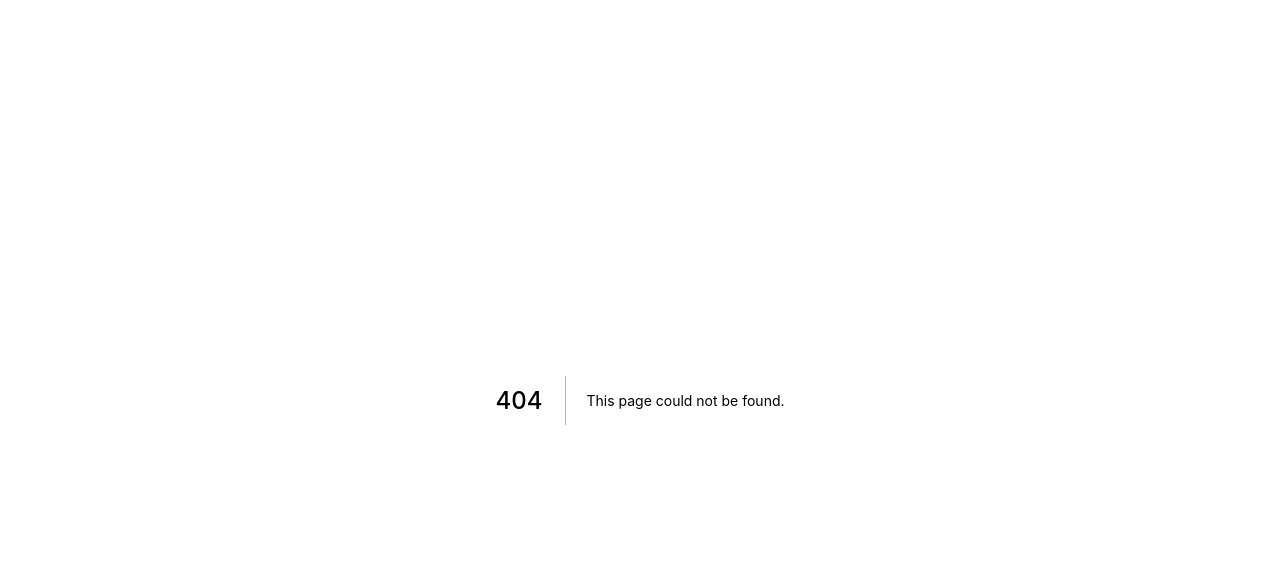
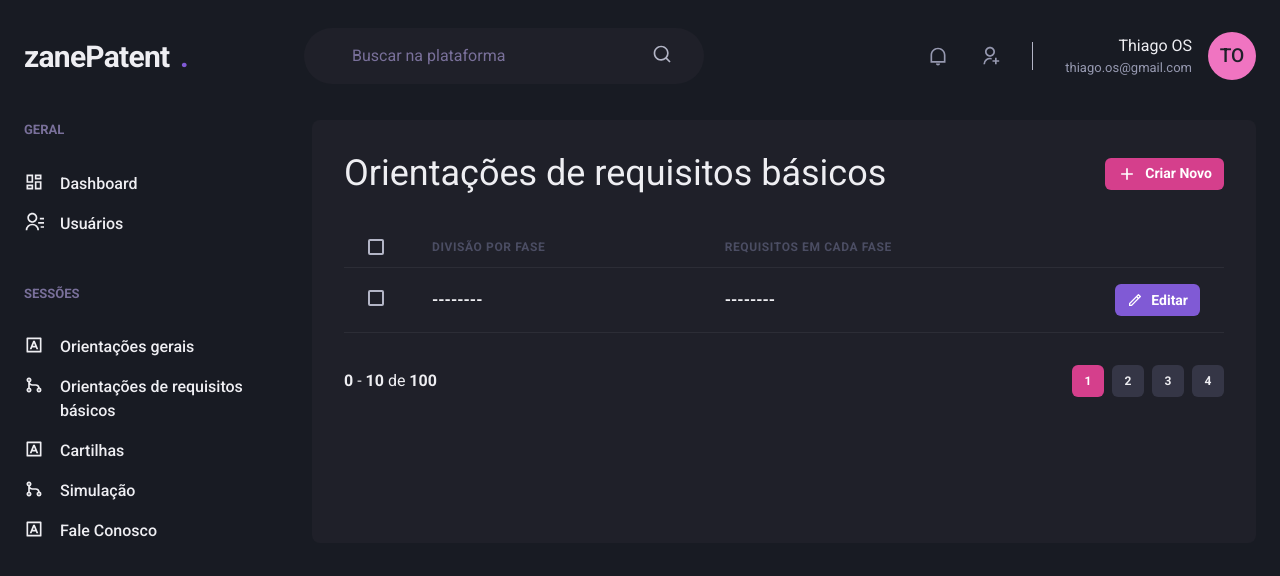
Before and after one commit to thiagoos16/zane-patent-admin, a Next.js app: page /requisite_orientations in a window 1280 px wide. Before the commit this address had no page. Shown: the top 576 px of the page. Built offline with nearby package versions, Linux system fonts and the light colour scheme.

Commit message:
add general requisites orientations dependencies

```diff
--- /dev/null
+++ b/src/pages/requisite_orientations/index.tsx
@@ -0,0 +1,74 @@
+import { Button } from "@chakra-ui/button";
+import { Box, Checkbox, Flex, Heading, Icon, Table, Tbody, Td, Text, Th, Thead, Tr } from "@chakra-ui/react";
+import { Header } from "../../components/Header";
+import { Sidebar } from "../../components/Sidebar";
+
+import { RiAddLine, RiPencilLine } from "react-icons/ri";
+import { Pagination } from "../../components/Pagination";
+
+export default function RequisiteOrientationsList() {
+    return (
+        <Box>
+            <Header />
+
+            <Flex w="100%" my="6" maxWidth={1480} mx="auto" px="6">
+                <Sidebar />
+
+                <Box flex="1" borderRadius={8} bg="gray.800" p="8">
+                    <Flex mb="8" justify="space-between" align="center">
+                        <Heading sixe="lg" fontWeight="normal"> Orientações de requisitos básicos </Heading>
+
+                        <Button
+                            as="a"
+                            size="sm"
+                            fontSize="sm"
+                            colorScheme="pink"
+                            leftIcon={<Icon as={RiAddLine} fontSize="20"/>}
+                        >
+                            Criar Novo
+                        </Button>
+                    </Flex>
+
+                    <Table colorScheme="whiteAlpha">
+                        <Thead>
+                            <Tr>
+                                <Th px="6" color="gray.300" width="8">
+                                    <Checkbox />
+                                </Th>
+                                <Th> Divisão Por fase </Th>
+                                <Th> Requisitos em cada fase </Th>
+                                <Th width="8"></Th>
+                            </Tr>
+                        </Thead>
+                        <Tbody>
+                            <Tr>
+                                <Td px="6">
+                                    <Checkbox colorScheme="pink"/>
+                                </Td>
+                                <Td>
+                                    <Text fontWeight="bold"> -------- </Text>
+                                </Td>
+                                <Td>
+                                    <Text fontWeight="bold"> -------- </Text>
+                                </Td>
+                                <Td>
+                                    <Button
+                                        as="a"
+                                        size="sm"
+                                        fontSize="sm"
+                                        colorScheme="purple"
+                                        leftIcon={<Icon as={RiPencilLine} fontSize="16"/>}
+                                    >
+                                        Editar
+                                    </Button>
+                                </Td>
+                            </Tr>
+                        </Tbody>
+                    </Table>
+
+                    <Pagination />
+                </Box>
+            </Flex>
+        </Box>
+    )
+}
```
Also changed, not shown: src/pages/requisite_orientations/create.tsx (added, +36 -0 lines).
